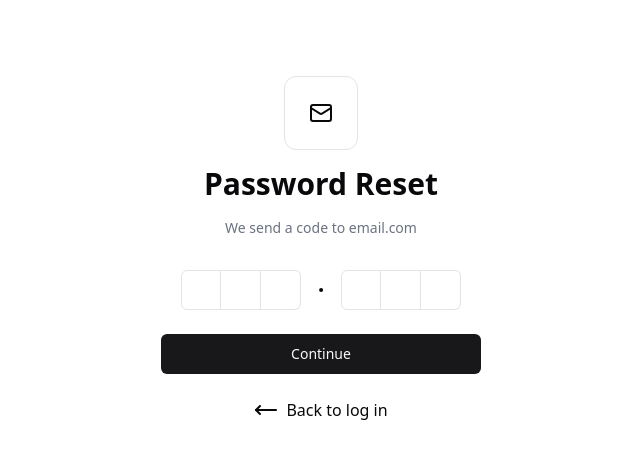
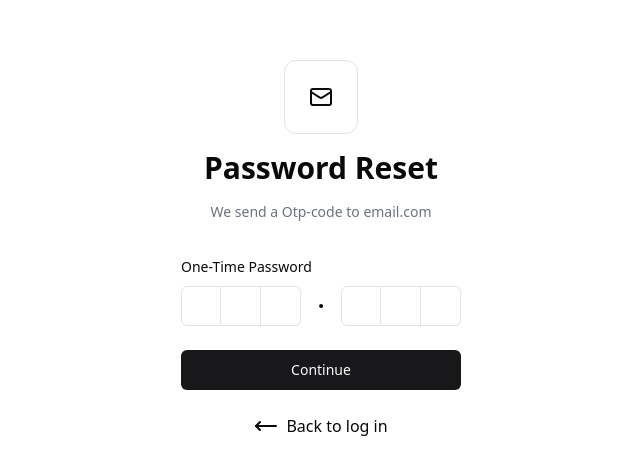
Before and after one commit to nainglinthant111/Postal-Code-Myanmar-org, a Next.js app: page /auth/otp in a window 1280 px wide. Shown: the part 151-626 px from the top of the page, without its empty margins (319-959 px from the left). Built offline with nearby package versions, Linux system fonts and the light colour scheme.

Commit message:
fix:handle validation and update ui

```diff
--- a/src/app/auth/otp/page.tsx
+++ b/src/app/auth/otp/page.tsx
@@ -1,22 +1,47 @@
 "use client";
-import React from "react";
+import { zodResolver } from "@hookform/resolvers/zod";
+import { useForm } from "react-hook-form";
+import { z } from "zod";
+import { Button } from "@/components/ui/button";
+import {
+  Form,
+  FormControl,
+  FormField,
+  FormItem,
+  FormLabel,
+  FormMessage,
+} from "@/components/ui/form";
 import { Mail, MoveLeft } from "lucide-react";
-import { Button } from "@/components/ui/button";
 import Link from "next/link";
 
 import {
   InputOTP,
   InputOTPGroup,
+  InputOTPSlot,
   InputOTPSeparator,
-  InputOTPSlot,
 } from "@/components/ui/input-otp";
 import { useRouter } from "next/navigation";
 
-const Page = () => {
+const FormSchema = z.object({
+  pin: z.string().min(6, {
+    message: "Your one-time password must be 6 characters.",
+  }),
+});
+
+const otp = () => {
+  const form = useForm<z.infer<typeof FormSchema>>({
+    resolver: zodResolver(FormSchema),
+    defaultValues: {
+      pin: "",
+    },
+  });
   const router = useRouter();
-  const gotoComplete = () => {
+
+  function onSubmit(data: z.infer<typeof FormSchema>) {
+    console.log(data);
     router.push("/auth/complete");
-  };
+  }
+
   return (
     <div className="flex flex-col justify-center items-center min-h-screen">
       <div className="border rounded-xl p-6 mb-4">
@@ -24,10 +49,22 @@ const Page = () => {
       </div>
       <div className="text-3xl font-bold mb-4">Password Reset</div>
       <div className="text-sm text-gray-500 mb-8">
-        We send a code to email.com
+        We send a Otp-code to email.com
       </div>
-
-      <InputOTP maxLength={6}>
+      <div className="flex justify-center items-center">
+      <Form {...form}>
+        <form
+          onSubmit={form.handleSubmit(onSubmit)}
+          className="w-full space-y-6"
+        >
+          <FormField
+            control={form.control}
+            name="pin"
+            render={({ field }) => (
+              <FormItem>
+                <FormLabel>One-Time Password</FormLabel>
+                <FormControl>
+                  <InputOTP maxLength={6} {...field}>
                     <InputOTPGroup>
                       <InputOTPSlot index={0} />
                       <InputOTPSlot index={1} />
@@ -40,17 +77,26 @@ const Page = () => {
                       <InputOTPSlot index={5} />
                     </InputOTPGroup>
                   </InputOTP>
-      <Button className="w-full max-w-xs mt-6" onClick={gotoComplete}>
+                </FormControl>
+                <FormMessage />
+              </FormItem>
+            )}
+          />
+
+          <Button className="w-full max-w-xs mt-6">
             Continue
           </Button>
+        </form>
+      </Form>
+      </div>
       <Link href="/auth/sign-in">
         <div className="flex mt-6 cursor-pointer">
           <MoveLeft />
           <span className="ml-2">Back to log in</span>
-        </div>
+        </div>{" "}
       </Link>
     </div>
   );
 };
 
-export default Page;
+export default otp;
```
Lines whose indentation alone changed are shown as unchanged.
